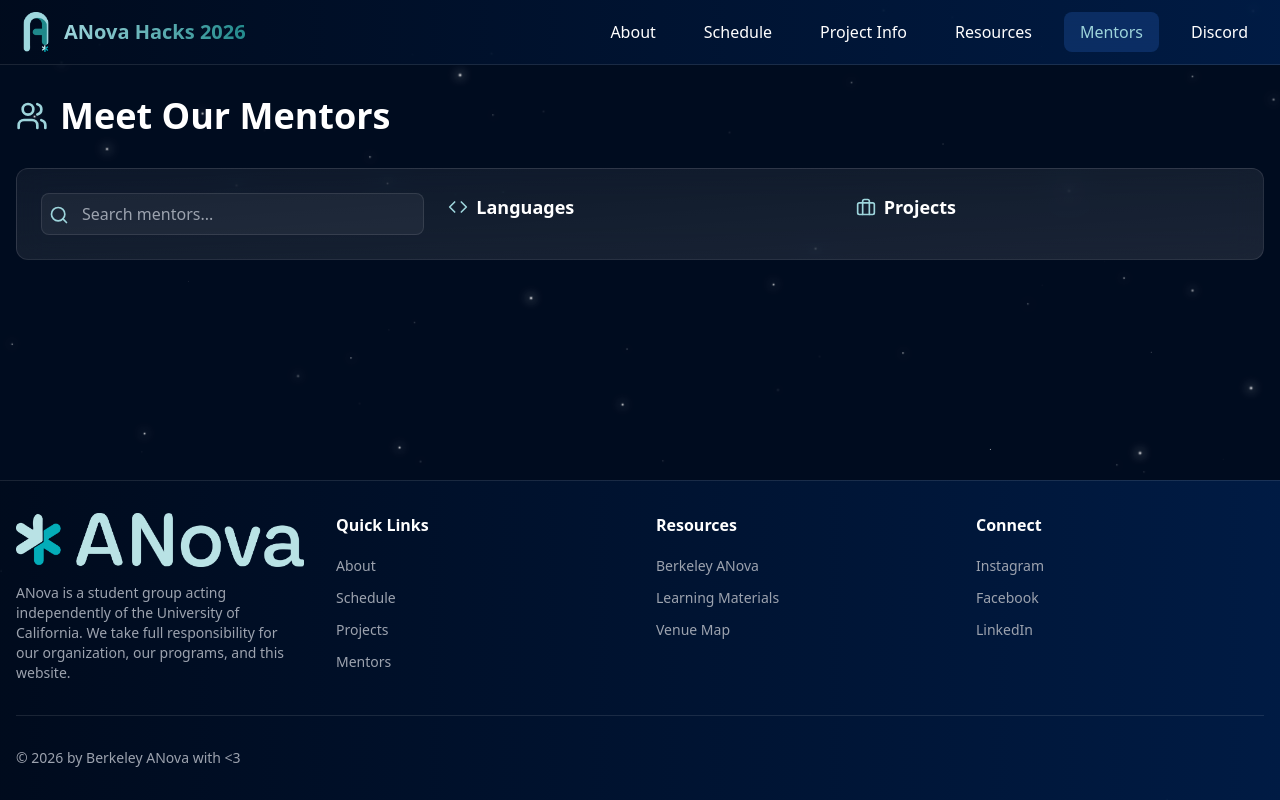
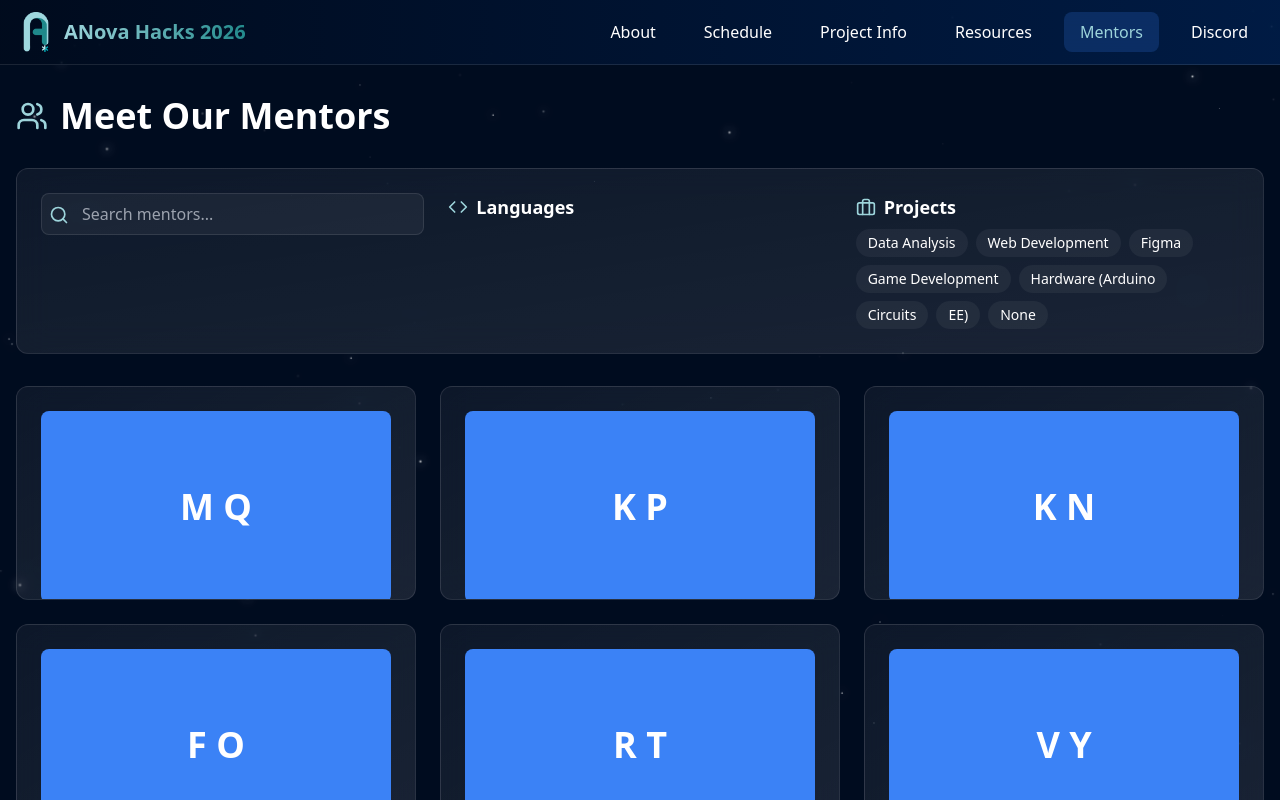
Before and after one commit to slingann/anova-hacks-26, a React (Vite) app: page /mentors in a window 1280 px wide. Shown: the top 800 px of the page. Built offline with nearby package versions, Linux system fonts and the light colour scheme.

Commit message:
Refactor Mentor interface to use first and last names

```diff
--- a/src/pages/Mentors.tsx
+++ b/src/pages/Mentors.tsx
@@ -5,7 +5,8 @@ import { motion } from "framer-motion"
 import { Search, Users, Code, Briefcase } from "lucide-react"
 
 interface Mentor {
-  fullName: string
+  firstName: string
+  lastName: string
   year: string
   major: string
   codingLanguages: string[]
@@ -37,9 +38,10 @@ const Mentors = () => {
 
         if (results.data) {
           const formattedData = results.data
-            .filter((mentor: any) => mentor["Full Name"])
+            .filter((mentor: any) => mentor["First Name"] && mentor["Last Name"])
             .map((mentor: any) => ({
-              fullName: mentor["Full Name"] || "",
+              firstName: mentor["First Name"] || "",
+              lastName: mentor["Last Name"] || "",
               year: mentor["Year"] || "",
               major: mentor["Major"] || "",
               codingLanguages: mentor["Coding Languages (What you are confident in being able to help students with!)"] ? mentor["Coding Languages (What you are confident in being able to help students with!)"].split(", ") : [],
@@ -60,7 +62,7 @@ const Mentors = () => {
   }, [])
 
   const getImageUrl = (mentor: Mentor): string => {
-    const mentorId = `${mentor.fullName}`
+    const mentorId = `${mentor.firstName} - ${mentor.lastName}`
 
     if (imageErrors[mentorId]) {
       return ""
@@ -84,7 +86,7 @@ const Mentors = () => {
 
   const filteredMentors = useMemo(() => {
     return mentorsData.filter((mentor) => {
-      const searchMatch = `${mentor.fullName} ${mentor.major}`
+      const searchMatch = `${mentor.firstName} ${mentor.lastName} ${mentor.major}`
         .toLowerCase()
         .includes(searchTerm.toLowerCase())
       const languageMatch =
@@ -104,7 +106,7 @@ const Mentors = () => {
   }
 
   const InitialsAvatar = ({ mentor }: { mentor: Mentor }) => {
-    const initials = `${mentor.fullName.charAt(0)}`
+    const initials = `${mentor.firstName.charAt(0)} ${mentor.lastName.charAt(0)}`
     const colorClass = "bg-blue-500"
 
     return (
@@ -192,7 +194,7 @@ const Mentors = () => {
       ) : (
         <div className="grid grid-cols-1 md:grid-cols-2 lg:grid-cols-3 gap-6">
           {filteredMentors.map((mentor, index) => {
-            const mentorId = `${mentor.fullName}`
+            const mentorId = `${mentor.firstName} - ${mentor.lastName}`
             const imageUrl = getImageUrl(mentor)
 
             return (
@@ -211,7 +213,7 @@ const Mentors = () => {
                   {imageUrl && (
                     <img
                       src={imageUrl || "/placeholder.svg"}
-                      alt={`${mentor.fullName}`}
+                      alt={`${mentor.firstName} ${mentor.lastName}`}
                       className="w-full h-80 object-cover rounded-lg relative z-10"
                       onError={() => handleImageError(mentorId)}
                     />
@@ -220,7 +222,7 @@ const Mentors = () => {
                   <div className="absolute inset-0 bg-gradient-to-t from-black/50 to-transparent rounded-lg z-20" />
                 </div>
                 <h3 className="text-xl font-semibold mb-1">
-                  {mentor.fullName}
+                  {mentor.firstName} {mentor.lastName}
                 </h3>
                 <p className="text-white-200 mb-2">
                   {mentor.year} Year • {mentor.major}
```
